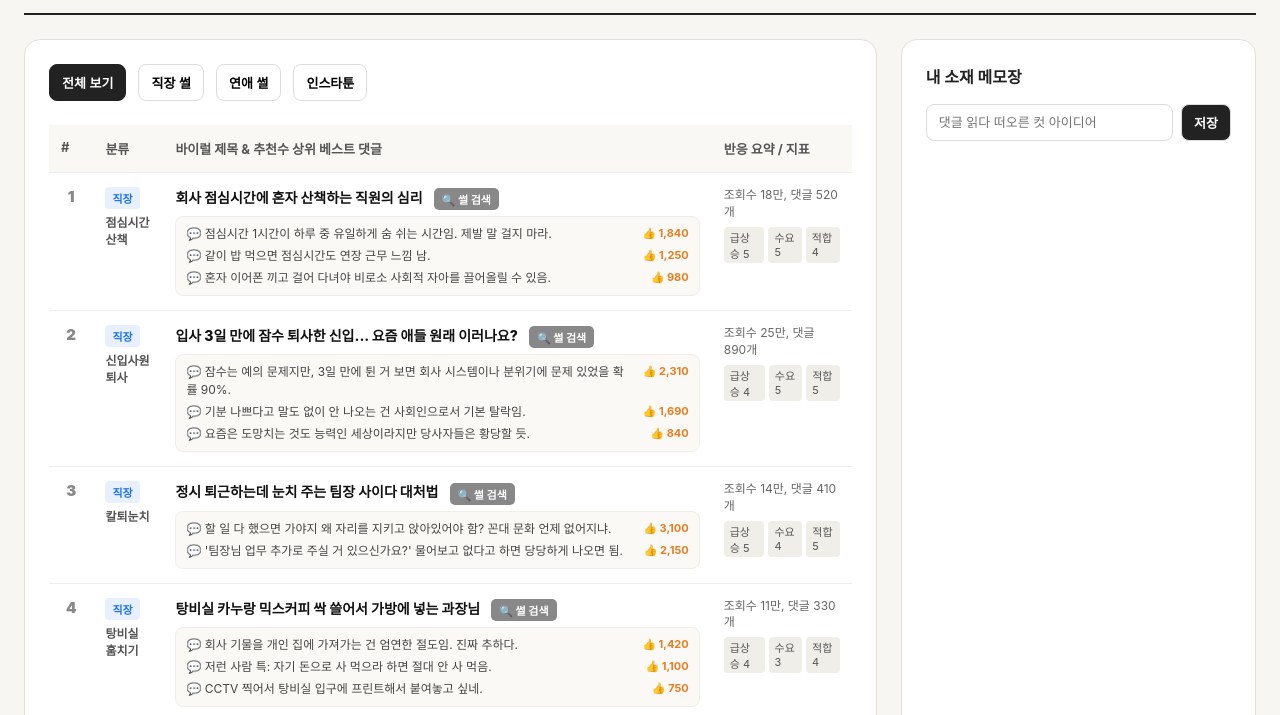
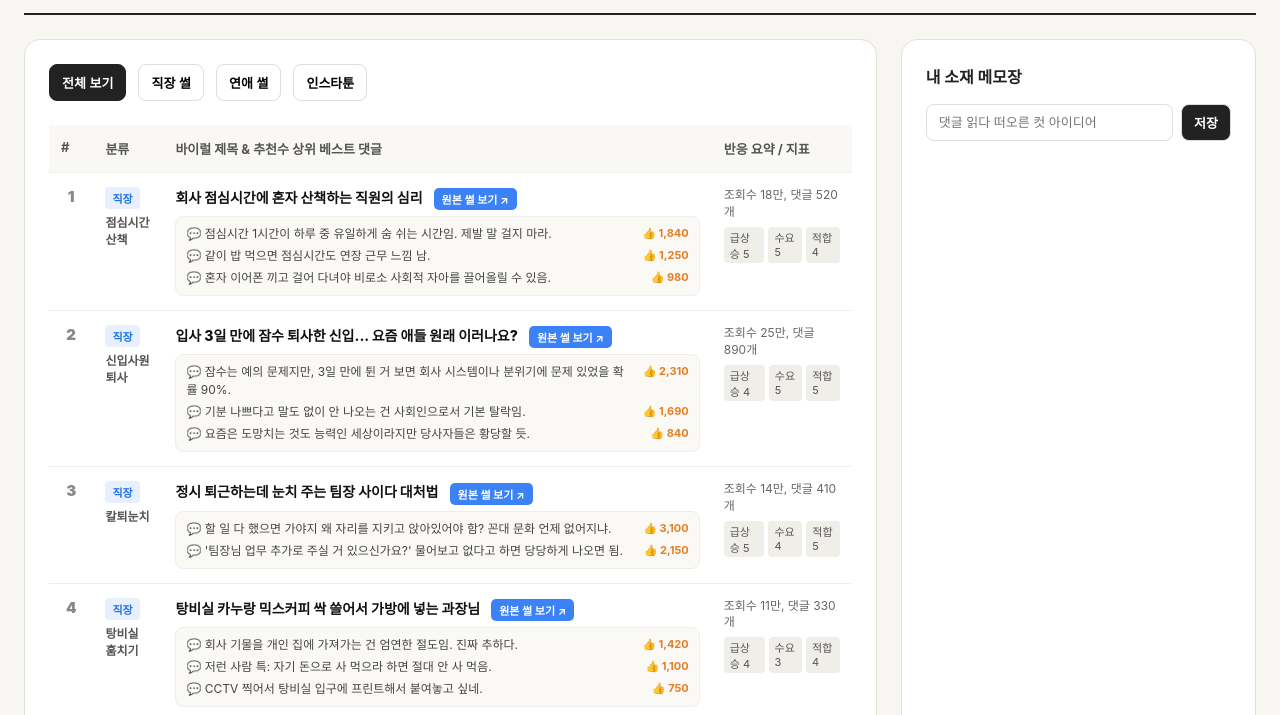
Before and after one commit to hollisjun/toon-archive, a plain HTML site: page index.html in a window 1280 px wide. Shown: the part 85-800 px from the top of the page. Drawn offline with Linux system fonts and the light colour scheme.

Commit message:
Update index.html

```diff
--- a/index.html
+++ b/index.html
@@ -111,19 +111,12 @@ function renderTable() {
   const filtered = currentFilter === 'all' ? day.items : day.items.filter(i => i.category === currentFilter);
 
   document.getElementById('tableBody').innerHTML = filtered.map(item => {
-    let linkHtml = '';
+    // 파이썬이 긁어온 진짜 원본 링크를 그대로 사용
+    const targetUrl = item.link || '#';
+    const btnColor = item.category === '인스타툰' ? '#e1306c' : '#3b82f6';
+    const btnText = item.category === '인스타툰' ? '인스타 원문 ↗' : '원본 썰 보기 ↗';
 
-    if (item.category === '인스타툰') {
-      // AI의 가짜 링크를 무시하고, 구글의 '인스타그램 한정 검색(site:instagram.com)'으로 강제 연결
-      const searchQuery = encodeURIComponent(item.keyword || item.title);
-      const searchUrl = `https://www.google.com/search?q=site:instagram.com+인스타툰+${searchQuery}`;
-      linkHtml = `<a href="${searchUrl}" target="_blank" class="link-btn" style="background:#e1306c">🔍 인스타 검색 ↗</a>`;
-    } else {
-      // 일반 썰 검색
-      const searchQuery = encodeURIComponent(item.title || item.keyword);
-      const searchUrl = `https://www.google.com/search?q=${searchQuery}`;
-      linkHtml = `<a href="${searchUrl}" target="_blank" class="link-btn" style="background:#888">🔍 썰 검색</a>`;
-    }
+    const linkHtml = targetUrl !== '#' ? `<a href="${targetUrl}" target="_blank" class="link-btn" style="background:${btnColor}">${btnText}</a>` : '';
 
     return `
       <tr>
```
